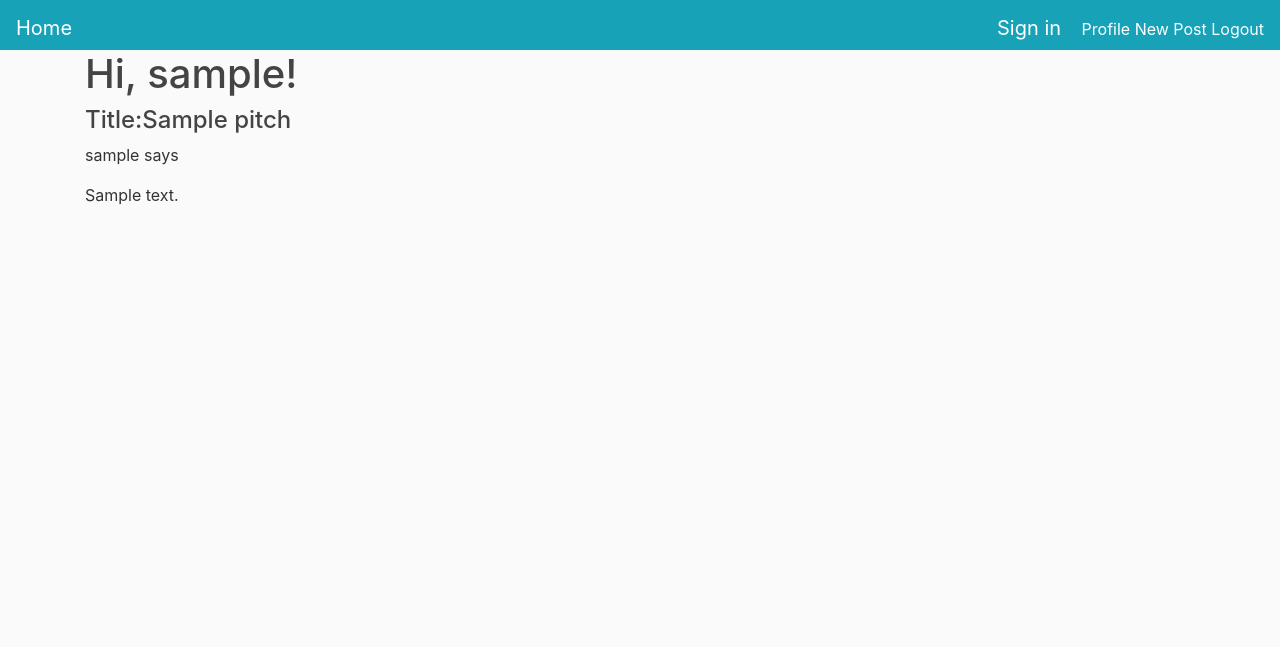
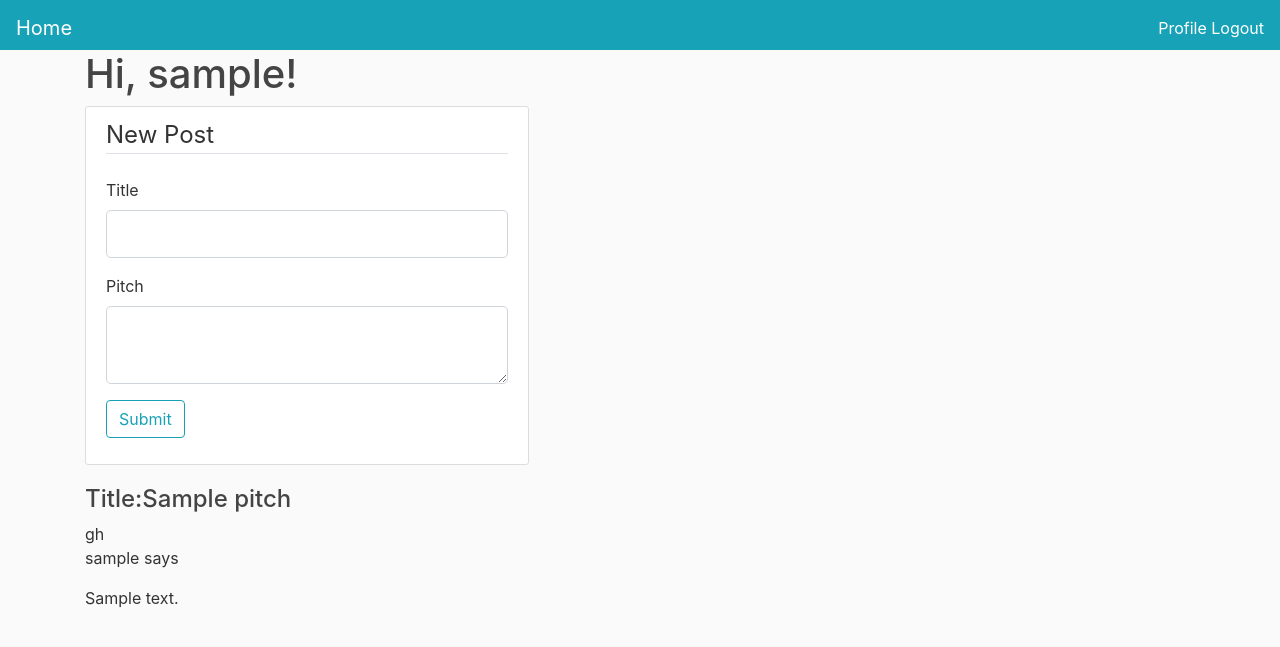
Before and after one commit to juliamwangi123/pitch_flask, a Flask app: page / in a window 1280 px wide. Shown: the top 647 px of the page. Run offline with Flask 2, Linux system fonts and the light colour scheme; a user stored in the database is signed in; tables that the repository leaves empty hold one stand-in row (values such as "Sample post").

Commit message:
ft:moving new post form to home page

```diff
--- a/app/templates/base.html
+++ b/app/templates/base.html
@@ -19,12 +19,11 @@
           <a class="navbar-brand" href="{{url_for('index')}}">Home</a>
         </div>
           <div>
+            {% if current_user.is_anonymous %}
             <a class="navbar-brand" href="{{url_for('regestration')}}">Sign in</a>
-            {% if current_user.is_anonymous %}
             <a href="{{ url_for('login') }}">Login</a>
             {% else %}
             <a href="{{ url_for('profile', username=current_user.username) }}">Profile</a>
-            <a href="{{ url_for('newPost') }}">New Post</a>
 
             <a href="{{ url_for('logout') }}">Logout</a>
             {% endif %}
--- a/app/templates/index.html
+++ b/app/templates/index.html
@@ -1,10 +1,55 @@
 {%extends 'base.html'%}
 {%block content%}
 <h1>Hi, {{ current_user.username }}!</h1>
+<div class="content-section">
+    <form method="POST"  action="" novalidate>
+        {{form.hidden_tag()}}
+        <fieldset class="form-group">
+            <legend  class="border-bottom mb-4">New Post</legend>
+            <div class="form-group">
+                {{form.title.label(class="form-control-label")}}
+                {% if form.title.errors%}
+                {{form.title(class="form-control form-control-lg is-invalid" )}}
+                    <div class="invalid-feedback">
+                        {% for error in form.title.errors%}
+                            <span>{{error}}</span>
+                        {% endfor %}
+                    </div>
+                    {% else%}
+                    {{form.title(class="form-control form-control-lg")}}
+
+
+                {% endif %}
+
+
+            </div>
+            <div class="form-groip">
+                {{form.body.label(class="form-control-label")}}
+                    {% if form.body.errors%}
+                    {{form.body(class="form-control form-control-lg is-invalid" )}}
+                        <div class="invalid-feedback">
+                            {% for error in form.body.errors%}
+                                <span>{{error}}</span>
+                            {% endfor %}
+                        </div>
+                        {% else%}
+
+                        {{form.body(class="form-control form-control-lg")}}
+
+                    {% endif %}
+            </div>
+        </fieldset>
+        <div class="form-group">
+            {{form.submit(class="btn btn-outline-info")}}
+        </div>
+
+    </form>
+</div>
 
 {% for post in posts%}
     <div>
         <h4>Title:{{post.title}}</h4>
+        gh
         <p>{{post.author.username}} says</p>
         <p>{{post.body}}</p>
     </div>
--- a/app/templates/newPost.html
+++ b/app/templates/newPost.html
@@ -1,4 +1,4 @@
-{%extends 'base.html'%}
+<!-- {%extends 'base.html'%}
 {%block content%}
     <div class="content-section">
         <form method="POST"  action="" novalidate>
@@ -44,4 +44,4 @@
 
         </form>
     </div>
-{%endblock content%}
+{%endblock content%} -->
--- a/app/views.py
+++ b/app/views.py
@@ -13,10 +13,18 @@ from datetime import datetime
 from flask_login import login_required
 
 #this oute lead to home page and one can only view it when logged in
-@app.route('/')
-@app.route('/index')
+@app.route('/',methods=['GET','POST' ])
+@app.route('/index',methods=['GET','POST' ])
 @login_required
 def index():
+    form=newPostForm()
+    if form.validate_on_submit():
+        pitch=Pitch(title=form.title.data, body=form.body.data, user_id=current_user.id)
+        db.session.add(pitch)
+        db.session.commit()
+        flash('post succesfully created', 'success')
+        return redirect(url_for('index'))
+
     posts=Pitch.query.all()
     # posts = [
     #     {
@@ -28,7 +36,7 @@ def index():
     #         'body': 'The Avengers movie was so cool!'
     #     }
     # ]
-    return render_template('index.html', posts=posts)
+    return render_template('index.html', posts=posts, form=form)
 
 
 
@@ -118,13 +126,13 @@ def edit_profile():
 
 
 
-@app.route('/newPost' ,methods=['POST' ,'GET'])
-@login_required
-def newPost():
-    form=newPostForm()
-    if form.validate_on_submit():
-        pitch=Pitch(title=form.title.data, body=form.body.data, user_id=current_user.id)
-        db.session.add(pitch)
-        db.session.commit()
-        return redirect(url_for('index'))
-    return  render_template('newPost.html' , form=form)
+# @app.route('/newPost' ,methods=['POST' ,'GET'])
+# @login_required
+# def newPost():
+#     form=newPostForm()
+#     if form.validate_on_submit():
+#         pitch=Pitch(title=form.title.data, body=form.body.data, user_id=current_user.id)
+#         db.session.add(pitch)
+#         db.session.commit()
+#         return redirect(url_for('index'))
+#     return  render_template('newPost.html' , form=form)
```
Also changed, not shown: app/pitch.db.
